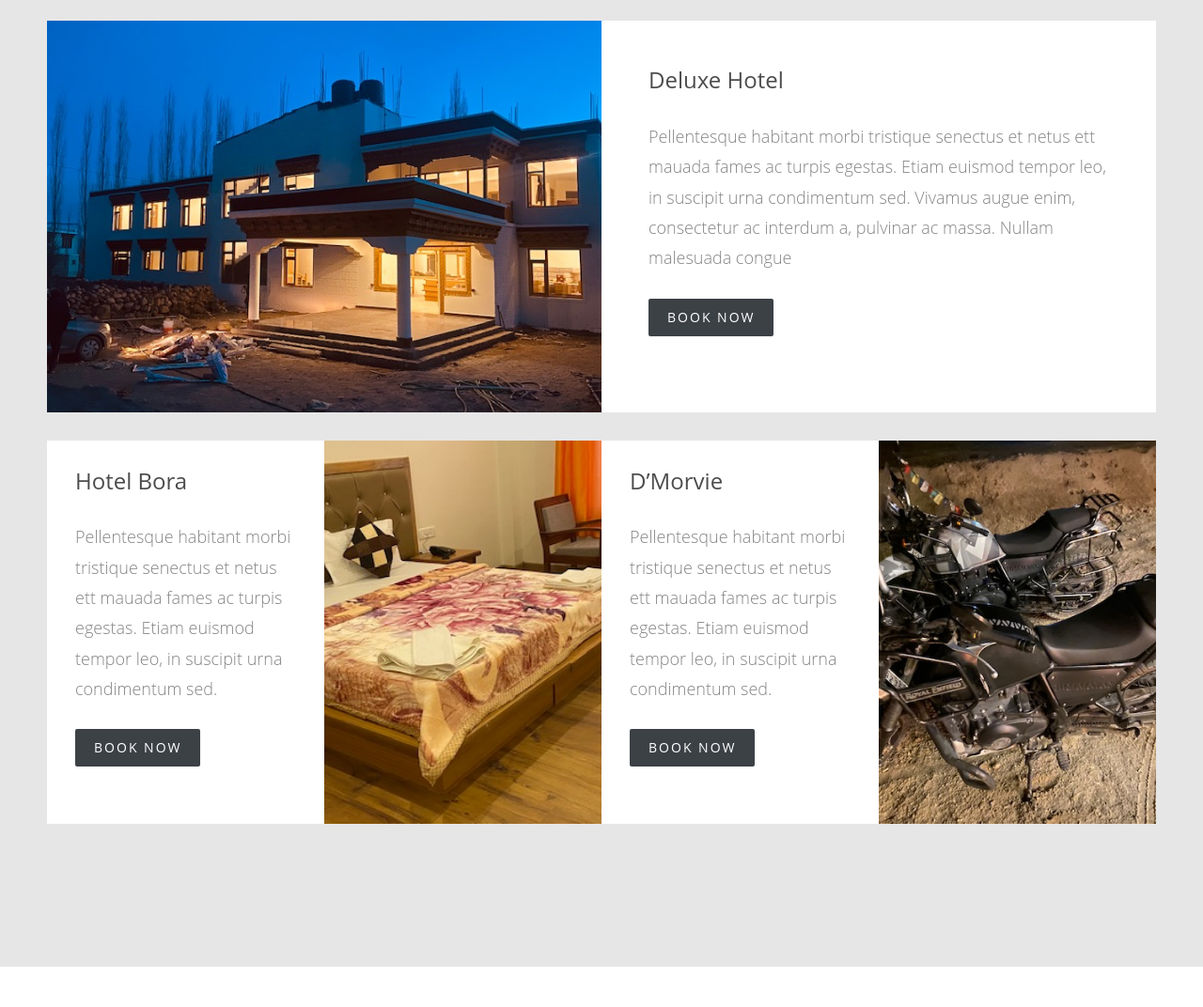
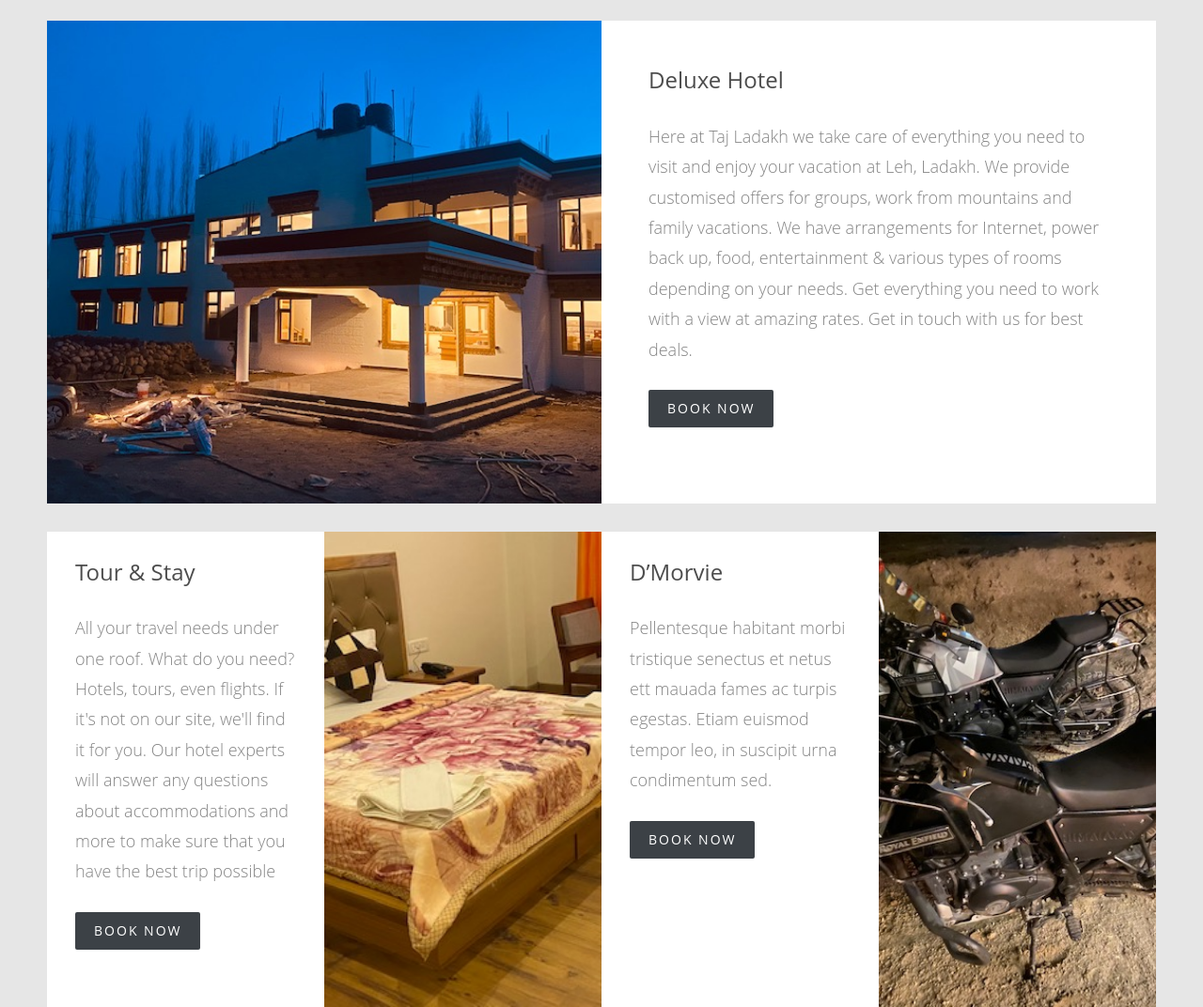
Before and after one commit to imcybro/imcybro.github.io, a plain HTML site: page index.html in a window 1280 px wide. Shown: the part 1280-2352 px from the top of the page at 94% size. Drawn offline with Linux system fonts and the light colour scheme; files whose address does not match are found by name.

Commit message:
Update index.html

```diff
--- a/index.html
+++ b/index.html
@@ -135,7 +135,7 @@ Designed by cybrozx
 		   						<p><span>Taj Ladakh</span></p>
 		   						<h2>Make Your Vacation Comfortable</h2>
 			   					<p>
-			   						<a href="#" class="btn btn-primary btn-lg">Book Now</a>
+			   						<a href="https://wa.me/message/GLZIAJLN3TCPH1" class="btn btn-primary btn-lg">Book Now</a>
 			   					</p>
 		   					</div>
 		   				</div>
@@ -240,12 +240,12 @@ Designed by cybrozx
 				<div class="feature-full-1col">
 					<div class="image" style="background-image: url(images/hotel_feture_1.jpg);">
 						<div class="descrip text-center">
-							<p><small>For as low as</small><span>$100/night</span></p>
+							<p><small>For best deals</small><span>Contact us</span></p>
 						</div>
 					</div>
 					<div class="desc">
 						<h3>Deluxe Hotel</h3>
-						<p>Pellentesque habitant morbi tristique senectus et netus ett mauada fames ac turpis egestas. Etiam euismod tempor leo, in suscipit urna condimentum sed. Vivamus augue enim, consectetur ac interdum a, pulvinar ac massa. Nullam malesuada congue </p>
+						<p>Here at Taj Ladakh we take care of everything you need to visit and enjoy your vacation at Leh, Ladakh. We provide customised offers for groups, work from mountains and family vacations. We have arrangements for Internet, power back up, food, entertainment & various types of rooms depending on your needs. Get everything you need to work with a view at amazing rates. Get in touch with us for best deals. </p>
 						<p><a href="#" class="btn btn-primary btn-luxe-primary">Book Now <i class="ti-angle-right"></i></a></p>
 					</div>
 				</div>
@@ -258,9 +258,9 @@ Designed by cybrozx
 							</div>
 						</div>
 						<div class="desc">
-							<h3>Hotel Bora</h3>
-							<p>Pellentesque habitant morbi tristique senectus et netus ett mauada fames ac turpis egestas. Etiam euismod tempor leo,
-							in suscipit urna condimentum sed. </p>
+							<h3>Tour & Stay</h3>
+							<p>All your travel needs under one roof. What do you need? Hotels, tours, even flights. If it's not on our site, we'll find it for you. Our hotel experts will answer any questions about accommodations and more to make sure that you have the best trip possible
+                                                        </p>
 							<p><a href="#" class="btn btn-primary btn-luxe-primary">Book Now <i class="ti-angle-right"></i></a></p>
 						</div>
 					</div>
```
